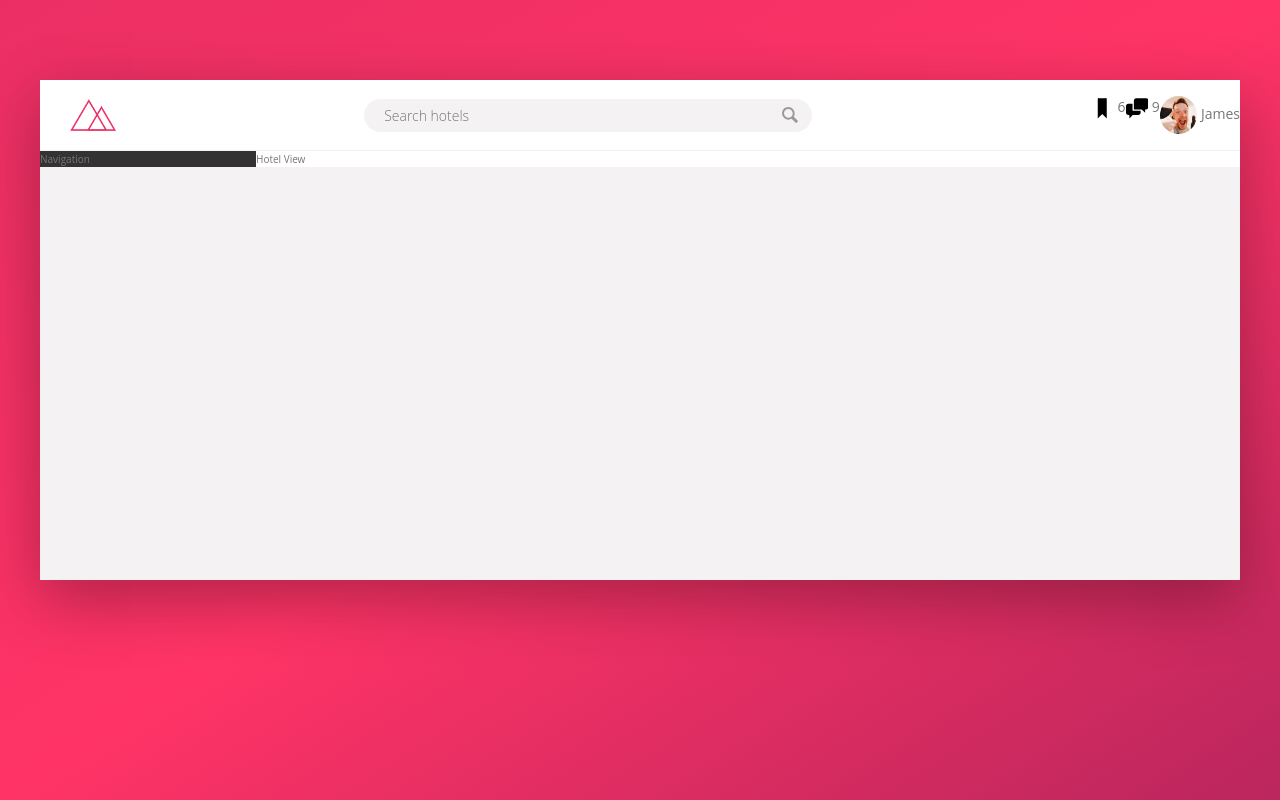
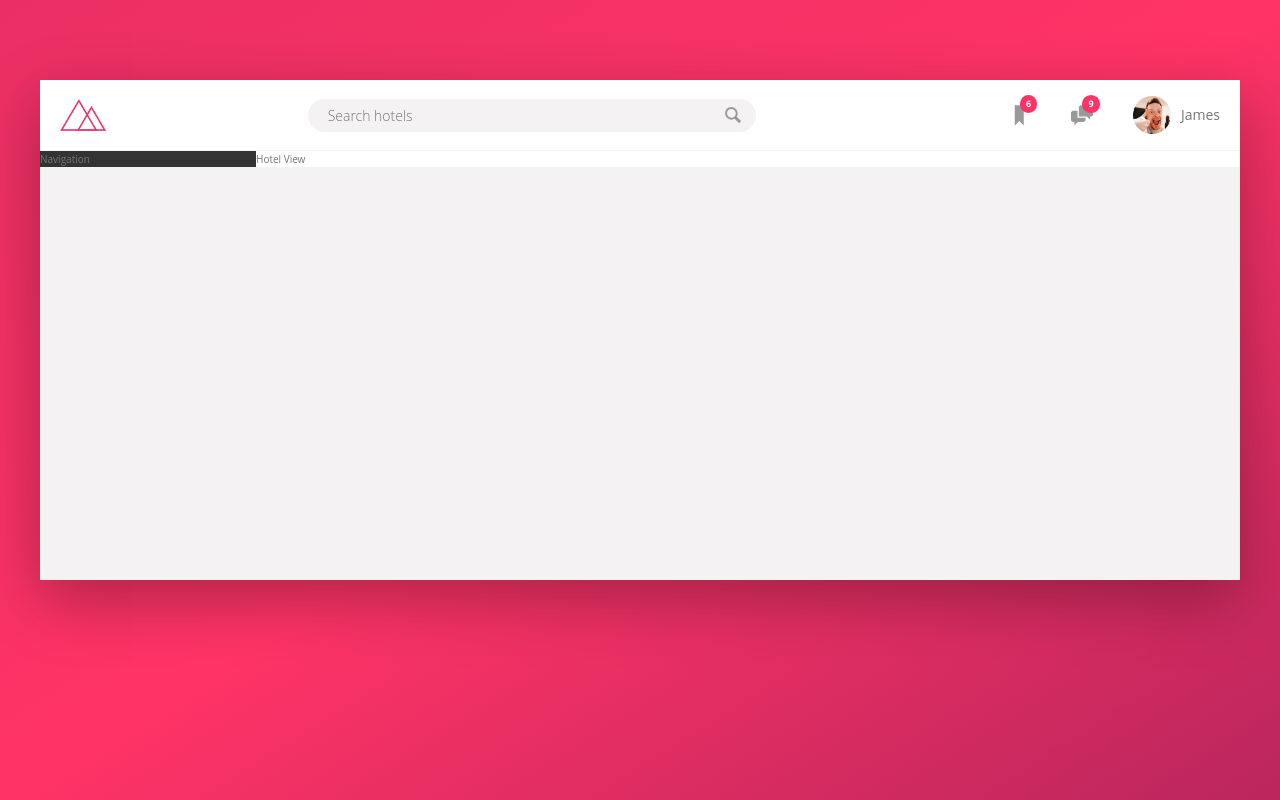
Before and after one commit to Puritanic/Trillo, a website built with webpack: page app/index.html in a window 1280 px wide. Built offline with nearby package versions, Linux system fonts and the light colour scheme.

Commit message:
Header styling done

```diff
--- a/app/assets/styles/modules/_components.scss
+++ b/app/assets/styles/modules/_components.scss
@@ -1,7 +1,7 @@
 /*  LOGO */
 .logo {
   height: 3.25rem;
-  margin-left: 3rem;
+  margin-left: 2rem;
 }
 /*  SEARCH-BOX */
 
@@ -64,23 +64,58 @@
 
 .user-nav {
   display: flex;
+  align-self: stretch;
+  justify-content: space-between;
+  align-items: center;
+
+  & > * {
+    padding: 0 2rem;
+    cursor: pointer;
+    height: 100%;
+    display: flex;
+    align-items: center;
+  }
+
+  & > *:hover {
+    background: var(--grey-light-2);
+  }
+
   &__icon-box {
+    transition: all 0.2s;
+    position: relative;
   }
 
   &__icon {
     height: 2.25rem;
     width: 2.25rem;
+    fill: var(--grey-dark-3);
   }
 
   &__notification {
+    position: absolute;
+    font-weight: 700;
+    font-size: 0.9rem;
+    height: 1.75rem;
+    width: 1.75rem;
+    border-radius: 50%;
+    color: #fff;
+    background: var(--color-light);
+    top: 1.5rem;
+    right: 1.35rem;
+
+    display: flex;
+    justify-content: center;
+    align-items: center;
   }
 
   &__user {
+    transition: all 0.2s;
   }
 
   &__user-photo {
     height: 3.75rem;
     border-radius: 50%;
+    margin-right: 1rem;
   }
 
   &__user-name {
```
Also changed, not shown: app/temp/styles/main.css, 1 other file.
